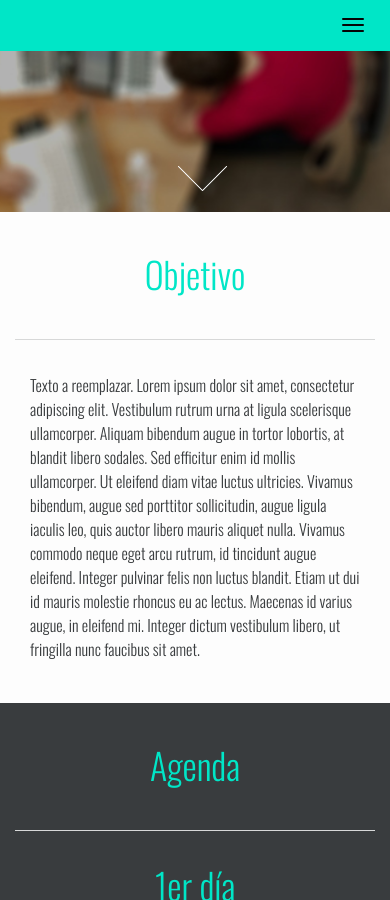
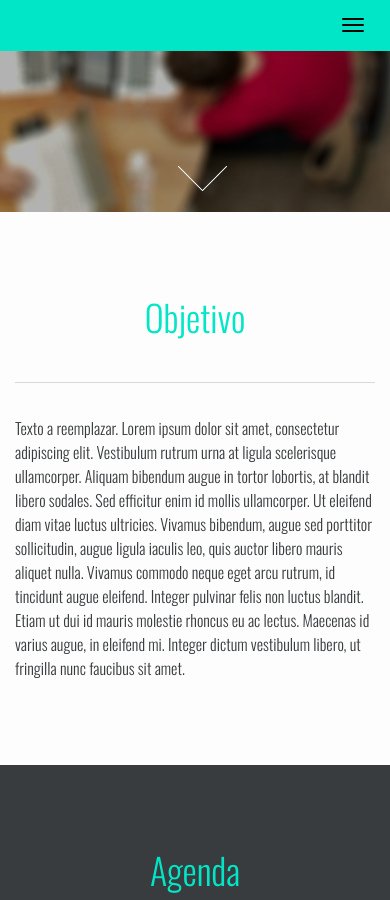
Before and after one commit to furia/dhrnndz, a Jekyll site: the page built from index.html, in a window 390 px wide and 900 px high, scrolled down 688 px. Built offline with Jekyll 4.4.1, drawn with Linux system fonts in a browser that asks for light colours; nearby versions of some CDN libraries; some of the changed text lies outside the part shown.

Commit message:
Partial for styles and some changes for portrait

```diff
--- a/_layouts/default.html
+++ b/_layouts/default.html
@@ -11,23 +11,7 @@
 
     {% include footer.html %}
 
-    <script type="text/javascript">
-      $(window).scroll(function() {
-        var scroll = $(window).scrollTop();
-
-        if (scroll >= 400) {
-            $(".scroll").addClass("scroll_padding");
-        } else {
-            $(".scroll").removeClass("scroll_padding");
-        }
-      });
-    </script>
-
-    <script type="text/javascript">
-      $('#myButton').click(function() {
-        $('html, body').animate({scrollTop: $('#mydiv').offset().top}, 1000);
-      });
-    </script>
+    {% include scripts.html %}
 
   </body>
 
--- a/_posts/2016-01-11-Primera-publicacion.markdown
+++ b/_posts/2016-01-11-Primera-publicacion.markdown
@@ -15,6 +15,8 @@
 
 Sed eget sapien accumsan dolor luctus pulvinar. Nulla facilisi. Donec arcu lacus, bibendum sed aliquet id, tempus sit amet augue. Duis in elementum felis.
 
-![Screenshot](/images/2016-01-11-image.png)
+![Imagen](/images/2016-01-11-image.png)
+
+![Imagen-2](/images/2016-01-11-image-2.png)
 
 [jekyll-post]: http://jekyllrb.com/docs/posts/
--- /dev/null
+++ b/_sass/_footer.scss
@@ -0,0 +1,49 @@
+.footer-block {
+  margin: 5.313em 0;
+
+  .footer-list {
+    margin-left: 0;
+
+    li {
+      color: $almost-white;
+      font-family: 'Oswald', sans-serif;
+      font-size: 1.313em;
+      list-style: none;
+      margin-bottom: 0.938em;
+
+      a {
+        color: $almost-white;
+        text-decoration: underline;
+      }
+    }
+
+    p {
+      color: $almost-white;
+      font-size: 1em;
+      margin-left: 0.938em;
+    }
+    a {
+      color: $almost-white;
+      text-decoration: underline;
+    }
+  }
+
+  .footer-icons {
+    display: inline;
+    float: left;
+    @media (max-width:767px) {
+      margin-left: 0;
+      margin-top: 1em;
+    }
+
+    li {
+      float: left;
+      list-style: none;
+      padding-right: 1em;
+    }
+
+    img {
+      width: 1.875em;
+    }
+  }
+}
--- /dev/null
+++ b/_sass/_header.scss
@@ -0,0 +1,94 @@
+.navbar {
+  background: $main-color!important;
+}
+
+.navbar .navbar-nav {
+  display: inline-block;
+  float: none;
+  margin-bottom: -10px;
+
+  @media screen and (max-width: 992px) {
+    margin-bottom: 10px;
+  }
+}
+
+.navbar .navbar-collapse {
+  text-align: center;
+}
+
+.navbar-toggle .icon-bar{
+  background: $almost-black;
+}
+
+#main-menu a {
+  bottom: 3px;
+  color: black;
+  font-family: 'Oswald', sans-serif;
+  font-size: 1.125em;
+  padding: 2.5em 15px;
+  -webkit-transition: all .3s ease-out;
+  -o-transition: all .3s ease-out;
+  -moz-transition: all .3s ease-out;
+  -ms-transition: all .3s ease-out;
+  transition: all .3s ease-out;
+
+  @media screen and (max-width: 992px) {
+    padding: 1.5em 5px;
+  }
+}
+
+#main-menu .active {
+  background-color: darken($main-color, 10%);
+  color: $almost-white;
+}
+
+#main-menu a:hover {
+  background-color: darken($main-color, 25%);
+  color: $almost-white;
+}
+
+.scroll_padding a {
+  padding: 1em 15px !important;
+  -webkit-transition: all .3s ease-out;
+  -o-transition: all .3s ease-out;
+  -moz-transition: all .3s ease-out;
+  -ms-transition: all .3s ease-out;
+  transition: all .3s ease-out;
+}
+
+//header
+.image-bg-fluid-height {
+  background: url('../img/background.jpg') no-repeat center center scroll;
+  background-size: cover;
+  padding: 20.75em 0 16.25em 0;
+  height: 100vh;
+
+  @media screen and (max-width: 992px) {
+    padding: 60% 0 0 0;
+  }
+
+  h1 {
+    color: $almost-white;
+    font-family: 'Oswald', sans-serif;
+    font-size: 2.5em;
+    font-weight: 300;
+    line-height: 1.75em;
+  }
+}
+
+#arrowButton {
+  background-color: transparent;
+  background-image: none;
+  border: 0px solid transparent;
+  bottom: 20px !important;
+  left: 48% !important;
+  position: absolute;
+
+  @media screen and (max-width: 992px) {
+    left: 44% !important;
+  }
+
+  &:hover{
+    opacity: 0.7;
+  }
+}
--- a/_sass/_site.scss
+++ b/_sass/_site.scss
@@ -24,105 +24,9 @@
   text-align: center;
 }
 
-// navbar
-.navbar {
-  background: $main-color!important;
-}
-
-.navbar .navbar-nav {
-  display: inline-block;
-  float: none;
-  margin-bottom: -10px;
-
-  @media screen and (max-width: 992px) {
-    margin-bottom: 10px;
-  }
-}
-
-.navbar .navbar-collapse {
-  text-align: center;
-}
-
-.navbar-toggle .icon-bar{
-  background: $almost-black;
-}
-
-#main-menu a {
-  bottom: 3px;
-  color: black;
-  font-family: 'Oswald', sans-serif;
-  font-size: 1.125em;
-  padding: 2.5em 15px;
-  -webkit-transition: all .3s ease-out;
-  -o-transition: all .3s ease-out;
-  -moz-transition: all .3s ease-out;
-  -ms-transition: all .3s ease-out;
-  transition: all .3s ease-out;
-
-  @media screen and (max-width: 992px) {
-    padding: 1.5em 5px;
-  }
-}
-
-#main-menu .active {
-  background-color: darken($main-color, 10%);
-  color: $almost-white;
-}
-
-#main-menu a:hover {
-  background-color: darken($main-color, 25%);
-  color: $almost-white;
-}
-
-.scroll_padding a {
-  padding: 1em 15px !important;
-  -webkit-transition: all .3s ease-out;
-  -o-transition: all .3s ease-out;
-  -moz-transition: all .3s ease-out;
-  -ms-transition: all .3s ease-out;
-  transition: all .3s ease-out;
-}
-
-//header
-.image-bg-fluid-height {
-  background: url('../img/background.jpg') no-repeat center center scroll;
-  background-size: cover;
-  padding: 20.75em 0 16.25em 0;
-  height: 100vh;
-
-  @media screen and (max-width: 992px) {
-    padding: 60% 0 0 0;
-  }
-
-  h1 {
-    color: $almost-white;
-    font-family: 'Oswald', sans-serif;
-    font-size: 2.5em;
-    font-weight: 300;
-    line-height: 1.75em;
-  }
-}
-
-#myButton{
-  background-color: transparent;
-  background-image: none;
-  border: 0px solid transparent;
-  bottom: 20px !important;
-  left: 48% !important;
-  position: absolute;
-
-  @media screen and (max-width: 992px) {
-    left: 44% !important;
-  }
-
-  &:hover{
-    opacity: 0.7;
-  }
-}
-
 .white-block {
   margin: 5.313em 0;
-  @media (max-width:767px) {
+  @media portrait and (max-width:767px) {
     margin: 2.625em 0;
   }
 
@@ -139,6 +43,9 @@
     margin-bottom: 0.938em;
     padding-bottom: 1.250em;
     text-align: center;
+    @media portrait and (max-width:767px) {
+      padding-bottom: 0.938em;
+    }
   }
 
   h3 {
@@ -167,6 +74,9 @@
 
   .post-list {
     margin-bottom: 0.938em;
+    @media portrait and (max-width:767px) {
+      margin-bottom: 1.875em;
+    }
   }
 
   .post-date {
@@ -188,7 +98,7 @@
 
 .white-block-bis {
   margin: 5.313em 0 0 0;
-  @media (max-width:767px) {
+  @media portrait and (max-width:767px) {
     margin: 2.625em 0 0 0;
   }
 
@@ -201,6 +111,9 @@
     margin-bottom: 0.938em;
     padding-bottom: 1.250em;
     text-align: center;
+    @media portrait and (max-width:767px) {
+      padding-bottom: 0.938em;
+    }
   }
 
   h4 {
@@ -220,8 +133,8 @@
 
 .grey-block {
   margin: 5.313em 0 0 0;
-  @media (max-width:767px) {
-    margin: 2.625em 0;
+  @media portrait and (max-width:767px) {
+    margin: 2.625em 0 0 0;
   }
 
   h2 {
@@ -233,6 +146,9 @@
     margin-bottom: 0.938em;
     padding-bottom: 1.250em;
     text-align: center;
+    @media portrait and (max-width:767px) {
+      padding-bottom: 0.938em;
+    }
   }
 
   h3 {
@@ -242,7 +158,7 @@
     font-weight: 300;
     padding-bottom: 1.250em;
     text-align: center;
-    @media (max-width:767px) { padding-bottom: 0;}
+    @media portrait and (max-width:767px) { padding-bottom: 0;}
     @media(min-width:768px){}
     @media(min-width:992px){}
     @media(min-width:1200px){}
@@ -264,44 +180,8 @@
 }
 
 .main-color-block {
-  margin: 5.313em 0;
-  @media (max-width:767px) {
-    margin: 2.625em 0;
-  }
-
-  h2 {
-    border-bottom: solid 1px $light-grey;
-    color: $text-color;
-    font-family: 'Oswald', sans-serif;
-    font-size: 2.250em;
-    font-weight: 300;
-    margin-bottom: 0.938em;
-    padding-bottom: 1.250em;
-    text-align: center;
-  }
-
-  h3 {
-    color: $text-color;
-    font-family: 'Oswald', sans-serif;
-    font-size: 2.250em;
-    font-weight: 300;
-    padding-bottom: 1.250em;
-    text-align: center;
-  }
-
-  p {
-    color: $text-color;
-  }
-
-  li {
-    list-style: none;
-    padding-right: 1em;
-  }
-}
-
-.main-color-block-bis {
   margin: 5.313em 0 0 0;
-  @media (max-width:767px) {
+  @media portrait and (max-width:767px) {
     margin: 2.625em 0 0 0;
   }
 
@@ -313,16 +193,44 @@
     margin-bottom: 0;
     padding-bottom: 1.250em;
     text-align: center;
+    @media portrait and (max-width:767px) {
+      padding-bottom: 0.938em;
+    }
+  }
+
+  .border-title {
+    border-bottom: solid 1px $light-grey;
+    margin-bottom: 0.938em;
+  }
+
+  h3 {
+    color: $text-color;
+    font-family: 'Oswald', sans-serif;
+    font-size: 2.250em;
+    font-weight: 300;
+    padding-bottom: 1.250em;
+    text-align: center;
+    @media portrait and (max-width:767px) {
+      padding-bottom: 0;
+    }
   }
 
   p {
     color: $text-color;
   }
 
+  li {
+    list-style: none;
+    padding-right: 1em;
+  }
+
   .map {
     height: 31.250em;
     margin-bottom: 5.313em;
     width: 100%;
+    @media portrait and (max-width:767px) {
+      margin-bottom: 2.625em;
+    }
   }
 }
 
@@ -363,56 +271,6 @@
   background-color: $almost-black;
 }
 
-.footer-block {
-  margin: 5.313em 0;
-
-  .footer-list {
-    margin-left: 0;
-
-    li {
-      color: $almost-white;
-      font-family: 'Oswald', sans-serif;
-      font-size: 1.313em;
-      list-style: none;
-      margin-bottom: 0.938em;
-
-      a {
-        color: $almost-white;
-        text-decoration: underline;
-      }
-    }
-
-    p {
-      color: $almost-white;
-      font-size: 1em;
-      margin-left: 0.938em;
-    }
-    a {
-      color: $almost-white;
-      text-decoration: underline;
-    }
-  }
-
-  .footer-icons {
-    display: inline;
-    float: left;
-    @media (max-width:767px) {
-      margin-left: 0;
-      margin-top: 1em;
-    }
-
-    li {
-      float: left;
-      list-style: none;
-      padding-right: 1em;
-    }
-
-    img {
-      width: 1.875em;
-    }
-  }
-}
-
 .extra-margin {
   margin-bottom: 3.750em;
   @media (max-width: 767px) {
@@ -429,6 +287,9 @@
 
 .extra-margin-sides {
   margin: 0 0.938em;
+  @media (max-width: 767px) {
+    margin: 0;
+  }
 }
 
 .extra-padding {
--- a/css/main.scss
+++ b/css/main.scss
@@ -4,6 +4,8 @@
 @charset "utf-8";
 
 @import "site";
+@import "header";
+@import "footer";
 @import "bootstrap";
 
 // Our variables
--- a/index.html
+++ b/index.html
@@ -14,13 +14,13 @@
       </div>
     </div>
   </div>
-  <button id="myButton" type="button" placeholder=""/>
+  <button id="arrowButton" type="button" placeholder=""/>
     <img src="img/arrow.png">
   </button>
 </header>
 
 <!-- Objetivo del hackaton -->
-<section id="mydiv" class="container">
+<section id="titleWithArrow" class="container">
   <div class="row white-block">
     <div class="col-lg-10 col-lg-offset-1">
       {% for goal in site.data.goal %}
@@ -62,7 +62,7 @@
 <!-- Mapa -->
 <section class="main-color-background">
   <div class="container">
-    <div class="row main-color-block-bis">
+    <div class="row main-color-block">
       <div class="col-lg-10 col-lg-offset-1">
         {% for map in site.data.map %}
         <h2>{{ map.name }}</h2>
@@ -101,13 +101,13 @@
 </section>
 
 <!-- Premios -->
-<!-- section class="main-color-background">
+<section class="main-color-background">
   <div class="container">
     <div class="row main-color-block">
       <div class="col-lg-10 col-lg-offset-1">
         {% for award_hash in site.data.awards %}
         {% assign award = award_hash[1] %}
-        <h2>{{ award.name }}</h2>
+        <h2  class="border-title">{{ award.name }}</h2>
         <ul class="row">
           {% for a in award.awards %}
           <li>
@@ -124,7 +124,7 @@
       </div>
     </div>
   </div>
-</section -->
+</section>
 
 <!-- En la etapa posterior, las secciones de Resultados y Ganadores, reemplazan a la sección de premios -->
 
@@ -144,7 +144,7 @@
 <section class="main-color-background">
   {% for winners in site.data.winners %}
   <div class="container-fluid">
-    <div class="row main-color-block-bis">
+    <div class="row main-color-block">
       <div class="col-lg-10 col-lg-offset-1">
         <h2>{{ winners.title }}</h2>
       </div>
```
Also changed, not shown: _includes/scripts.html (added, +17 -0 lines), images/2016-01-11-image-2.png (added).
